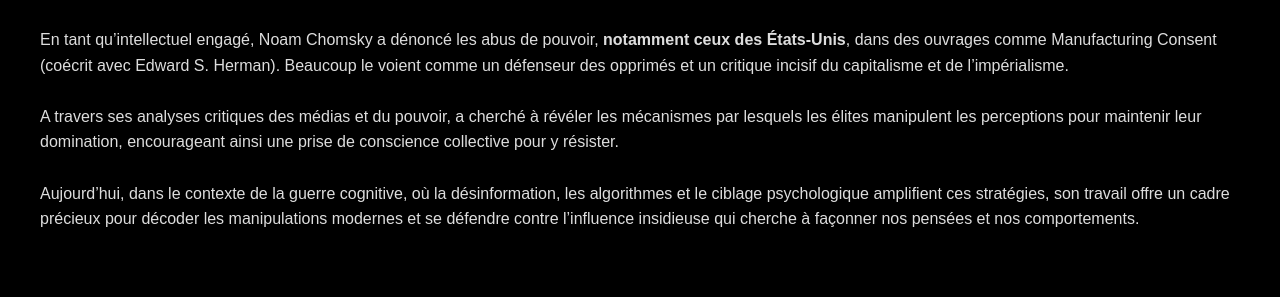
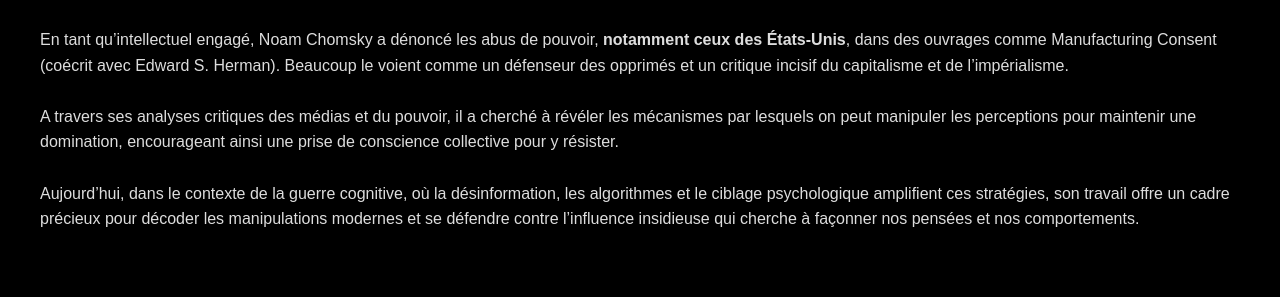
Before and after one commit to Anadema/Cognitive-Weaponization-Matrix, a Jekyll site: the page built from Lisez_moi.md, in a window 1280 px wide and 900 px high, scrolled down 8572 px. Shown: the part 152-449 px from the top of the window. Built offline with Jekyll 4.4.1, drawn with Linux system fonts in a browser that asks for light colours.

Commit message:
Update Lisez_moi.md

```diff
--- a/Lisez_moi.md
+++ b/Lisez_moi.md
@@ -242,7 +242,7 @@
 <br>
 En tant qu'intellectuel engagé, Noam Chomsky a dénoncé les abus de pouvoir, <b>notamment ceux des États-Unis</b>, dans des ouvrages comme Manufacturing Consent (coécrit avec Edward S. Herman). Beaucoup le voient comme un défenseur des opprimés et un critique incisif du capitalisme et de l'impérialisme.
 <br><br>
-A travers ses analyses critiques des médias et du pouvoir, a cherché à révéler les mécanismes par lesquels les élites manipulent les perceptions pour maintenir leur domination, encourageant ainsi une prise de conscience collective pour y résister.
+A travers ses analyses critiques des médias et du pouvoir, il a cherché à révéler les mécanismes par lesquels on peut manipuler les perceptions pour maintenir une domination, encourageant ainsi une prise de conscience collective pour y résister.
 <br><br>
 Aujourd’hui, dans le contexte de la guerre cognitive, où la désinformation, les algorithmes et le ciblage psychologique amplifient ces stratégies, son travail offre un cadre précieux pour décoder les manipulations modernes et se défendre contre l’influence insidieuse qui cherche à façonner nos pensées et nos comportements.
 <br><br><br>
```
